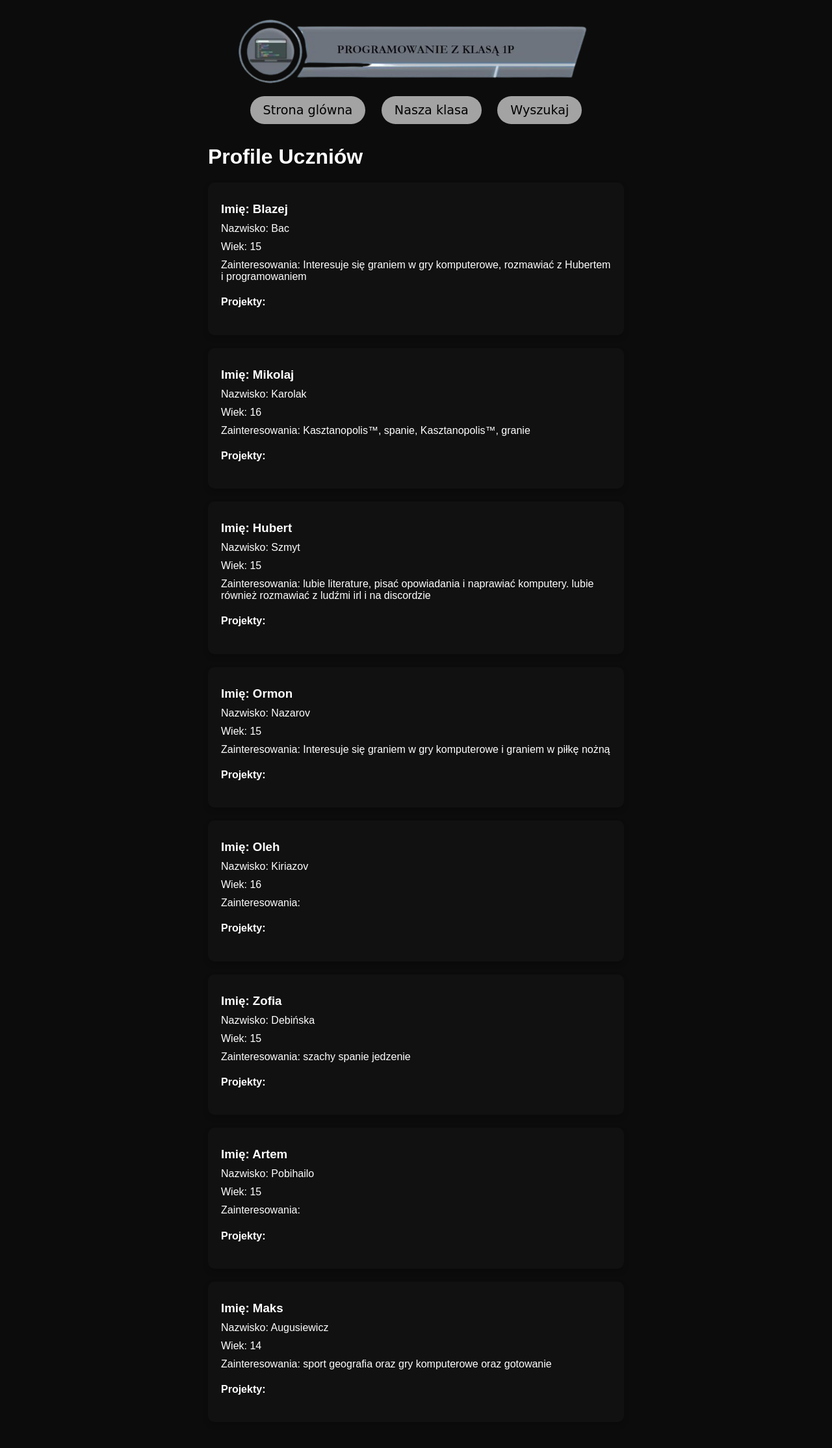
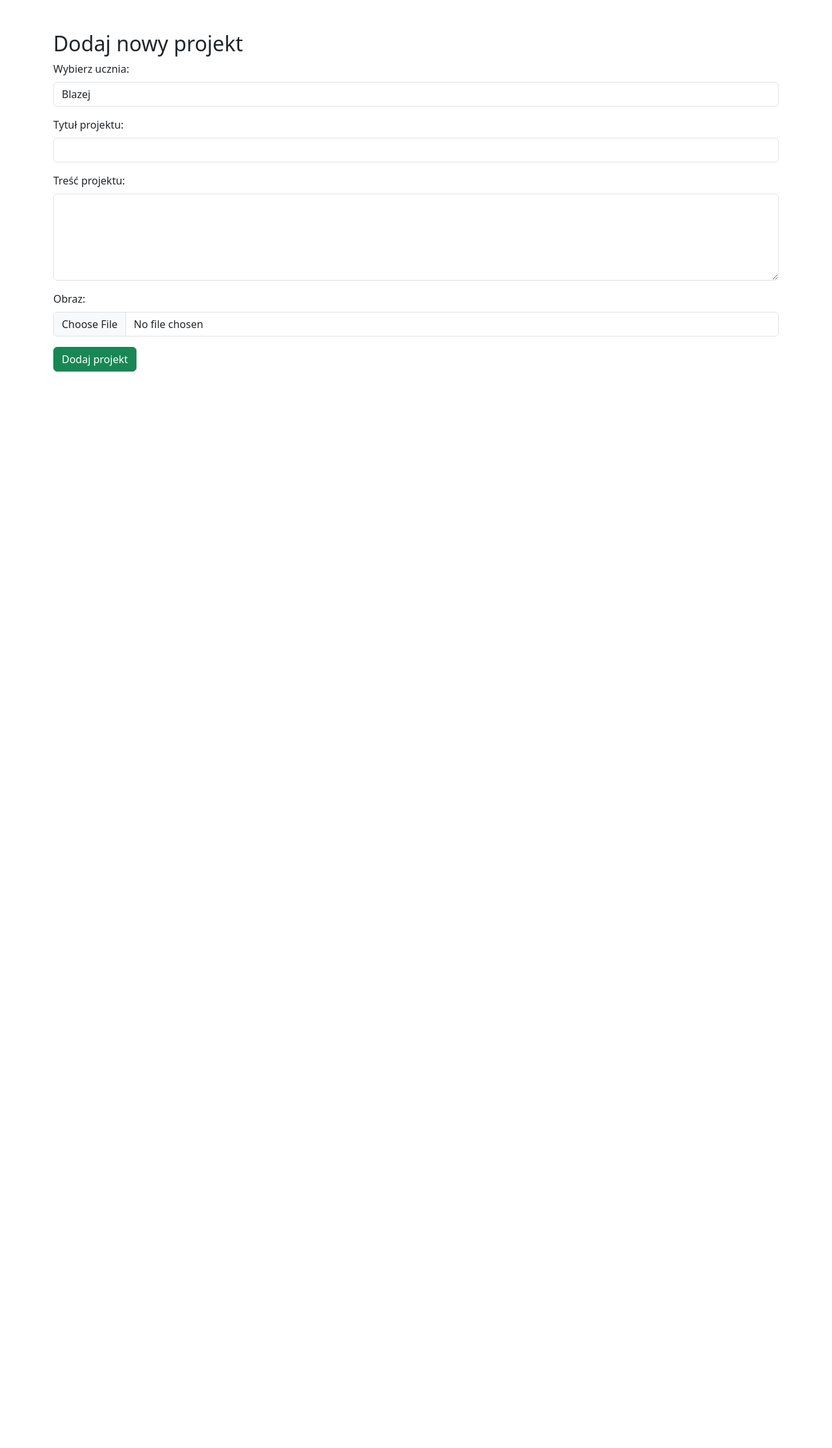
Before and after one commit to 1pklasa/1pklasa.github.io, a PHP site: page /README.php in a window 1280 px wide. Shown: the whole page at 65% size. After the commit the page ends 572 px from the top, so only its background shows below. Run offline with PHP 8.4, Linux system fonts and the light colour scheme; data comes from the database, SQL or seed files in the repository; data that the repository does not hold is empty.

Commit message:
Update README.php

```diff
--- a/README.php
+++ b/README.php
@@ -1,131 +1,73 @@
 <?php
-$conn = new mysqli('localhost', 'root', '', 'uczni');
+include 'db.php';
 
-if ($conn->connect_error) {
-    die("Connection failed: " . $conn->connect_error);
+if ($_SERVER["REQUEST_METHOD"] == "POST") {
+    $uczen_id = $_POST['id']; // Selected student's ID
+    $tytul = $_POST['tytul']; // Project title
+    $tresc = $_POST['tresc']; // Project description
+    $obraz = '';
+
+    // Ensure the 'uploads/' directory exists
+    if (!is_dir('uploads')) {
+        mkdir('uploads', 0777, true);
+    }
+
+    // Handle file upload
+    if (!empty($_FILES['obraz']['name'])) {
+        $obraz = 'uploads/' . basename($_FILES['obraz']['name']);
+        if (!move_uploaded_file($_FILES['obraz']['tmp_name'], $obraz)) {
+            die("File upload failed.");
+        }
+    }
+
+    try {
+        // Insert the project and associate it with the selected student
+        $stmt = $pdo->prepare("INSERT INTO projekty (uczen_id, tytul_projektu, opis_projektu, obraz) VALUES (?, ?, ?, ?)");
+        $stmt->execute([$uczen_id, $tytul, $tresc, $obraz]);
+    } catch (PDOException $e) {
+        die("Database error: " . $e->getMessage());
+    }
+
+    header("Location: index.php");
+    exit;
 }
 
-// Query to fetch students and their projects
-$sql = "SELECT uczniowie.id AS uczen_id, uczniowie.imie, uczniowie.nazwisko, uczniowie.wiek, uczniowie.Zainteresowanie, projekty.id AS projekt_id, projekty.tytul_projektu
-        FROM uczniowie
-        LEFT JOIN projekty ON uczniowie.id = projekty.uczen_id";
-$result = $conn->query($sql);
+// Retrieve students for the dropdown
+$uczniowie = $pdo->query("SELECT * FROM uczniowie")->fetchAll();
 ?>
-
-
 <!DOCTYPE html>
-<html lang="en">
+<html lang="pl">
 <head>
     <meta charset="UTF-8">
-    <meta name="viewport" content="width=device-width, initial-scale=1.0">
-    <title>Profile Uczniów</title>
-    <style>
-        body {
-            background-color: #0c0c0c;
-            font-family: Arial, sans-serif;
-            display: flex;
-            flex-direction: column;
-            align-items: center;
-            margin: 0;
-            padding: 20px;
-            color: white;
-        }
-        .profile-panel {
-            background-color: #111111;
-            width: 600px;
-            padding: 20px;
-            margin-bottom: 20px;
-            border-radius: 10px;
-            box-shadow: 0 4px 8px rgba(0, 0, 0, 0.2);
-        }
-        .panel img {
-            width: 600px
-
-        }
-        .profile-panel h3, .profile-panel p {
-            margin: 10px 0;
-        }
-        .project-link {
-            color: rgb(121, 7, 182);
-            text-decoration: none;
-        }
-        .project-link:hover {
-            text-decoration: underline;
-        }
-        .buttons {
-            text-align: center;
-
-        }
-        .button {
-            display: inline-block;
-            padding: 10px 20px;
-            margin: 10px;
-            font-size: 16px;
-            font-family: cursive;
-            color: #000;
-            background-color: rgb(163, 163, 163);
-            border: none;
-            border-radius: 30px;
-            text-decoration: none;
-            cursor: pointer;
-            transition: background-color 0.3s;
-        }
-        .buttons a{
-            font-size: 1.2rem;
-        }
-        .button:hover {
-            background-color: rgb(85, 0, 131);
-        }
-    </style>
+    <title>Dodaj wpis</title>
+    <link rel="stylesheet" href="https://cdn.jsdelivr.net/npm/bootstrap@5.3.0/dist/css/bootstrap.min.css">
 </head>
 <body>
-<div class="panel">
-        <img src="obraz.jpg">
-    <div class="buttons">
-            <a href="#" class="button">Strona glówna</a>
-            <a href="#" class="button">Nasza klasa</a>
-            <a href="#" class="button">Wyszukaj</a>
-
+<div class="container mt-5">
+    <h2>Dodaj nowy projekt</h2>
+    <form method="post" enctype="multipart/form-data">
+        <div class="mb-3">
+            <label class="form-label">Wybierz ucznia:</label>
+            <select name="id" class="form-control" required>
+                <?php foreach ($uczniowie as $uczen): ?>
+                    <option value="<?= $uczen['id'] ?>"><?= htmlspecialchars($uczen['imie']) ?></option>
+                <?php endforeach; ?>
+            </select>
         </div>
-    <div class="panel1">
-        <h1>Profile Uczniów</h1>
-
-        <?php
-        if ($result->num_rows > 0) {
-            $current_uczen_id = null; // Initialize variable to avoid errors
-
-            while ($row = $result->fetch_assoc()) {
-                // If it's a new student, start a new panel
-                if ($current_uczen_id !== $row["uczen_id"]) {
-                    if ($current_uczen_id !== null) {
-                        echo "</div>"; // Close the previous student's panel
-                    }
-
-                    // Start a new panel for the current student
-                    echo '<div class="profile-panel">';
-                    echo '<h3>Imię: ' . htmlspecialchars($row["imie"]) . '</h3>';
-                    echo '<p>Nazwisko: ' . htmlspecialchars($row["nazwisko"]) . '</p>';
-                    echo '<p>Wiek: ' . htmlspecialchars($row["wiek"]) . '</p>';
-                    echo '<p>Zainteresowania: ' . htmlspecialchars($row["Zainteresowanie"]) . '</p>';
-                    echo '<h4>Projekty:</h4>';
-
-                    $current_uczen_id = $row["uczen_id"];
-                }
-
-                // Display projects if they exist
-                if (!empty($row["tytul_projektu"])) {
-                    echo '<p><a href="projekt.php?id=' . htmlspecialchars($row["projekt_id"]) . '" class="project-link">' . htmlspecialchars($row["tytul_projektu"]) . '</a></p>';
-                }
-            }
-
-            // Close the last student's panel
-            echo '</div>';
-        } else {
-            echo '<p>Brak wyników do wyświetlenia.</p>';
-        }
-
-        $conn->close();
-        ?>
-    </div>
+        <div class="mb-3">
+            <label class="form-label">Tytuł projektu:</label>
+            <input type="text" name="tytul" class="form-control" required>
+        </div>
+        <div class="mb-3">
+            <label class="form-label">Treść projektu:</label>
+            <textarea name="tresc" class="form-control" rows="5" required></textarea>
+        </div>
+        <div class="mb-3">
+            <label class="form-label">Obraz:</label>
+            <input type="file" name="obraz" class="form-control">
+        </div>
+        <button type="submit" class="btn btn-success">Dodaj projekt</button>
+    </form>
+</div>
 </body>
 </html>
```
